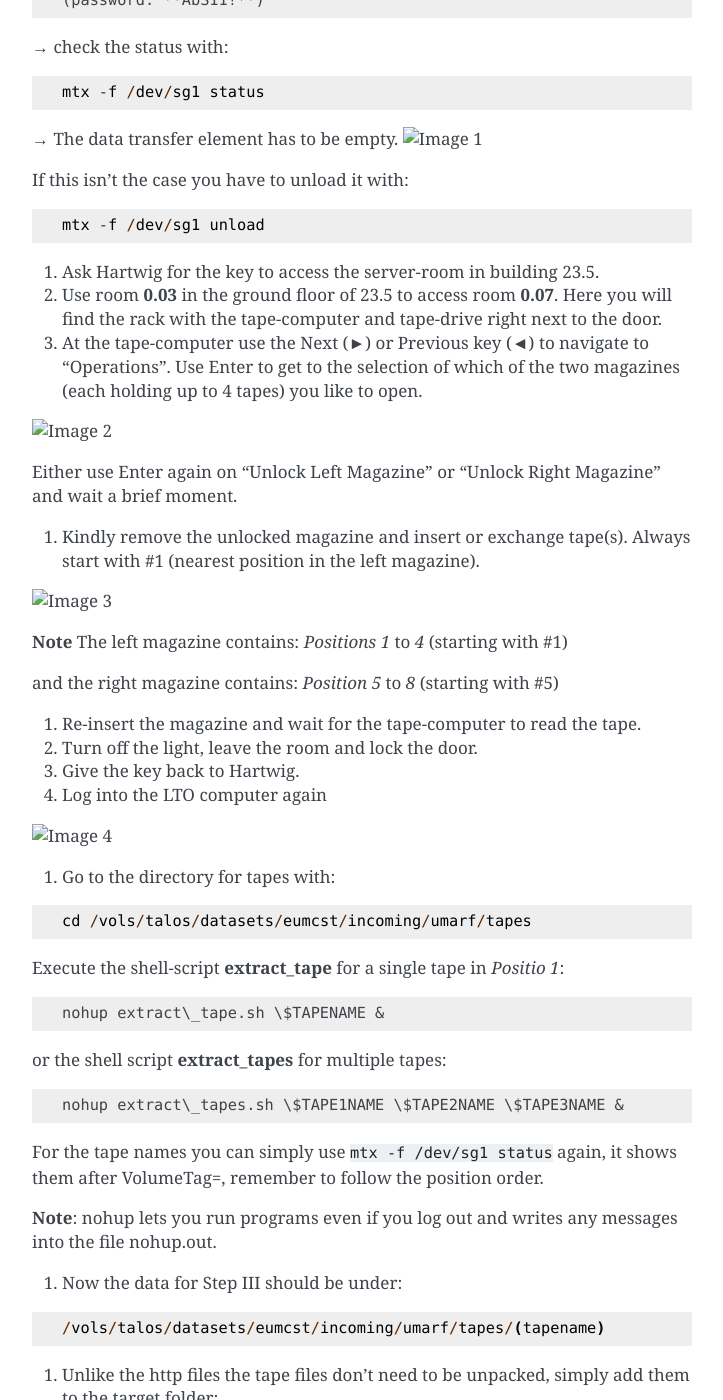
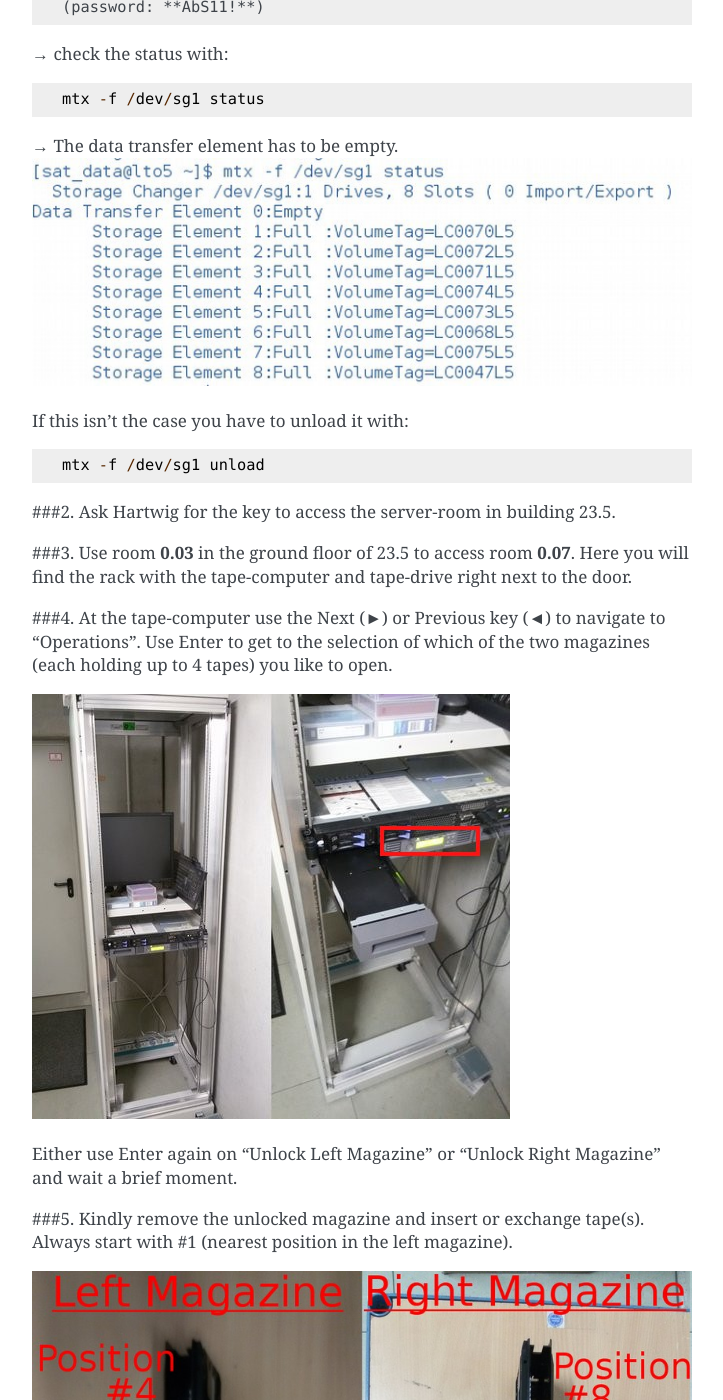
Before and after one commit to nbayer2020/tropos_sat_gap_filling, a Sphinx documentation site: the page built from source/extract_tapes.md, in a window 1280 px wide and 1400 px high, scrolled down 213 px. Shown: the whole window, without its empty margins (388-1111 px from the left). Built offline with Sphinx 7.4.7, drawn with Linux system fonts in a browser that asks for light colours; some of the changed text lies outside the part shown.

Commit message:
correct image path

````diff
--- a/source/extract_tapes.md
+++ b/source/extract_tapes.md
@@ -1,6 +1,6 @@
 # Extract Data from the Tapes
 
-1. First you will have to check if the tape machine is ready.
+###1. First you will have to check if the tape machine is ready.
 
 → Log into the LTO computer with:
 
@@ -17,7 +17,7 @@ mtx -f /dev/sg1 status
 
 → The data transfer element has to be
 empty.
-![Image 1](/vols/satellite/home/bayer/Satelite_gaps/source/images/extract_tapes_1.png)
+![Image 1](./images/extract_tapes_1.png)
 
 If this isn\'t the case you have to unload it with:
 
@@ -25,43 +25,43 @@ If this isn\'t the case you have to unload it with:
 mtx -f /dev/sg1 unload
 ```
 
-2. Ask Hartwig for the key to access the server-room in building
+###2. Ask Hartwig for the key to access the server-room in building
 23.5.
 
-3. Use room **0.03** in the ground floor of 23.5 to access room
+###3. Use room **0.03** in the ground floor of 23.5 to access room
 **0.07**. Here you will find the rack with the tape-computer and
 tape-drive right next to the door.
 
-4. At the tape-computer use the Next (►) or Previous key (◄) to
+###4. At the tape-computer use the Next (►) or Previous key (◄) to
 navigate to "Operations". Use Enter to get to the selection of which of
 the two magazines (each holding up to 4 tapes) you like to open.
 
-![Image 2](/vols/satellite/home/bayer/Satelite_gaps/source/images/extract_tapes_2.png)
+![Image 2](./images/extract_tapes_2.png)
 
 Either use Enter again on "Unlock Left Magazine" or "Unlock Right
 Magazine" and wait a brief moment.
 
-5. Kindly remove the unlocked magazine and insert or exchange
+###5. Kindly remove the unlocked magazine and insert or exchange
 tape(s). Always start with \#1 (nearest position in the left magazine).
 
-![Image 3](/vols/satellite/home/bayer/Satelite_gaps/source/images/extract_tapes_3.png)
+![Image 3](./images/extract_tapes_3.png)
 
 **Note** The left magazine contains:  *Positions 1* to *4* (starting with \#1)
 
 and the right magazine contains:  *Position 5* to *8* (starting with \#5)
 
-6. Re-insert the magazine and wait for the tape-computer to read the
+###6. Re-insert the magazine and wait for the tape-computer to read the
 tape.
 
-7. Turn off the light, leave the room and lock the door.
+###7. Turn off the light, leave the room and lock the door.
 
-8. Give the key back to Hartwig.
+###8. Give the key back to Hartwig.
 
-9. Log into the LTO computer again
+###9. Log into the LTO computer again
 
-![Image 4](/vols/satellite/home/bayer/Satelite_gaps/source/images/extract_tapes_4.png)
+![Image 4](./images/extract_tapes_4.png)
 
-10. Go to the directory for tapes with:
+###10. Go to the directory for tapes with:
 
 ```
 cd /vols/talos/datasets/eumcst/incoming/umarf/tapes
@@ -85,13 +85,13 @@ shows them after VolumeTag=, remember to follow the position order.
 **Note**: nohup lets you run programs even if you log out and writes any
 messages into the file nohup.out.
 
-11. Now the data for Step III should be under:
+###11. Now the data for Step III should be under:
 
 ```
 /vols/talos/datasets/eumcst/incoming/umarf/tapes/(tapename)
 ```
 
-12. Unlike the http files the tape files don\'t need to be unpacked,
+###12. Unlike the http files the tape files don\'t need to be unpacked,
 simply add them to the target folder:
 
 ```
````
Also changed, not shown: source/copy_data_HTTP.md (+8 -8 lines), source/filling_gaps.md (+3 -3 lines), source/ordering_data.md (+23 -23 lines).
